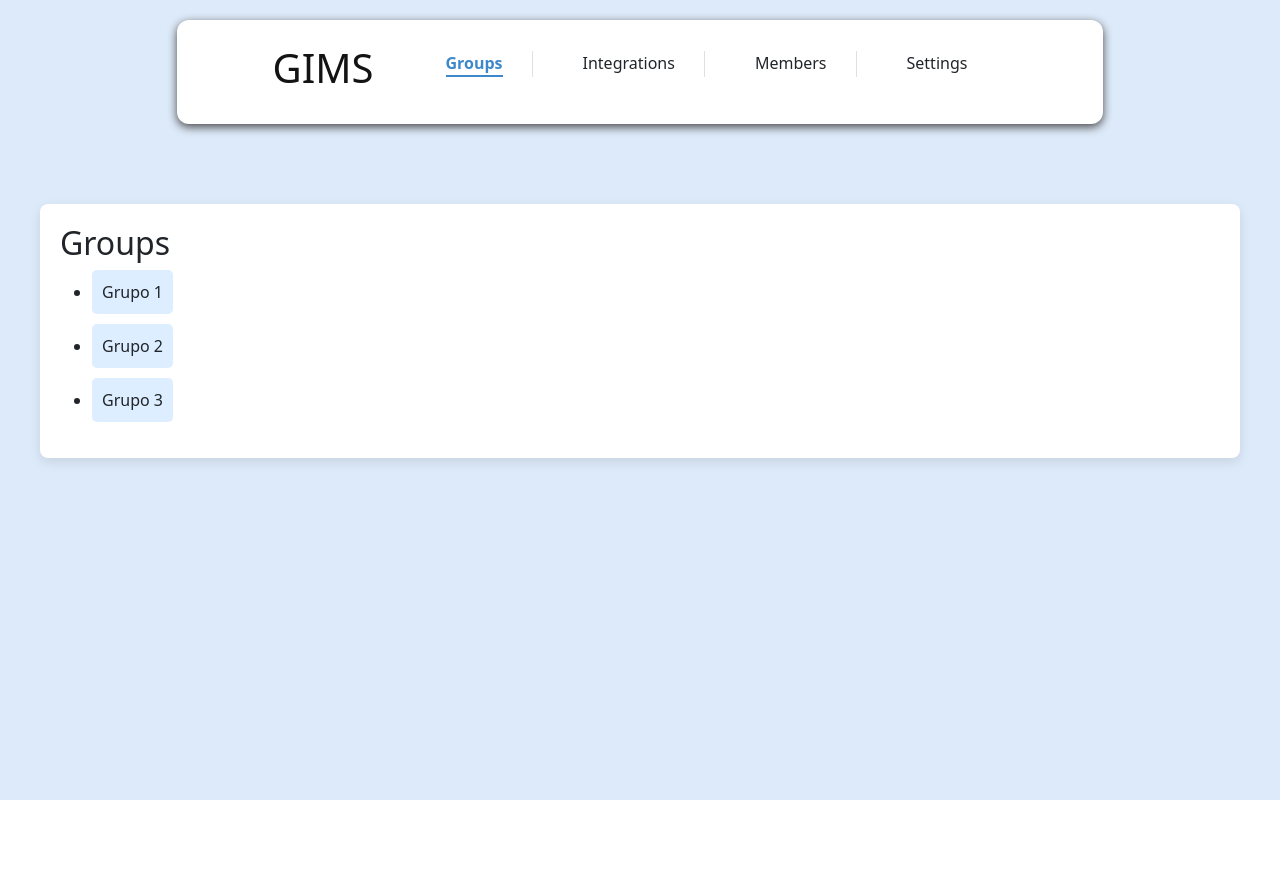
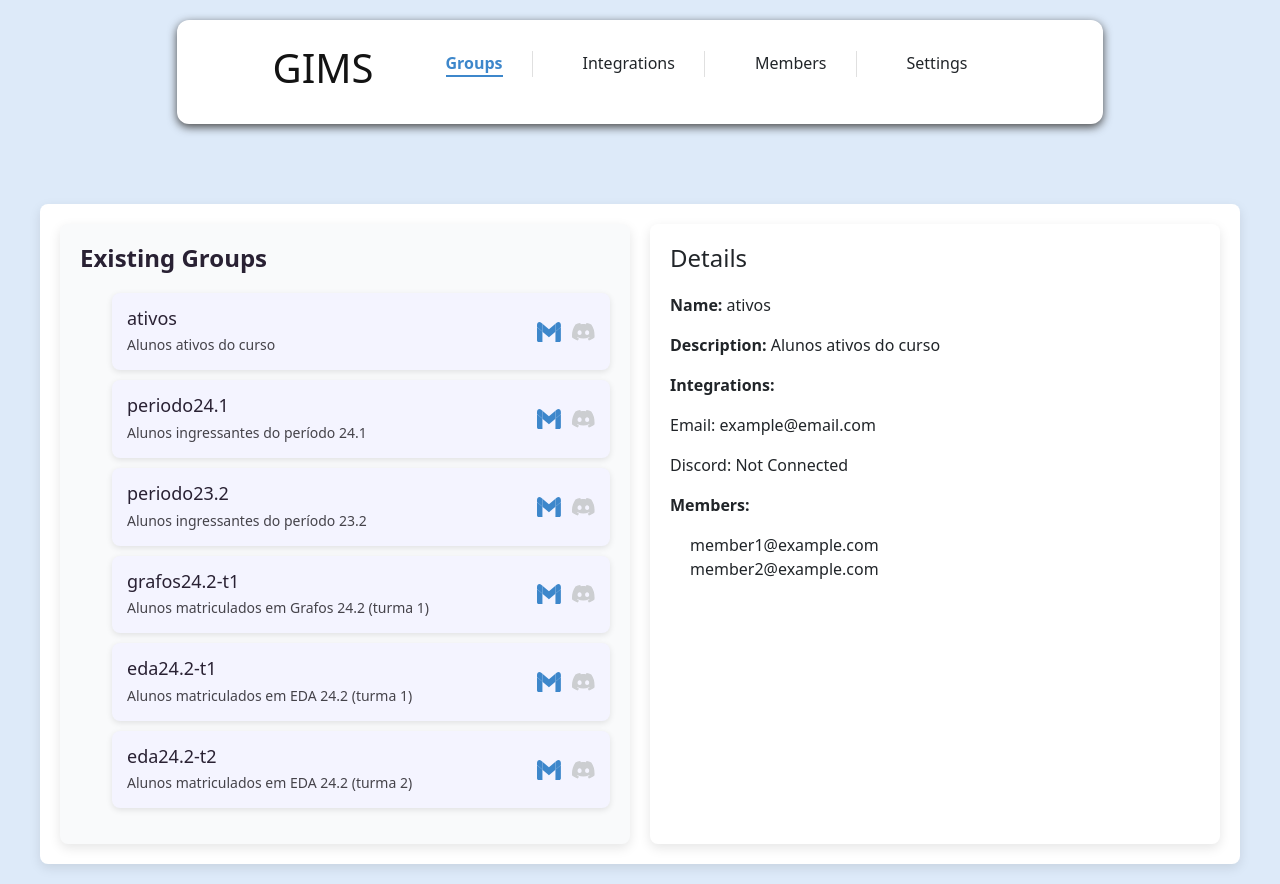
Before and after one commit to GIMS-P1-2024-1/frontend, a React (Create React App) app in the folder easy-comm/: page /home/groups in a window 1280 px wide. Before the commit the page ends 800 px from the top, so only its background shows below. Built offline with nearby package versions, Linux system fonts and the light colour scheme.

Commit message:
primeira versao de groups

```diff
--- a/easy-comm/src/features/home/Home.css
+++ b/easy-comm/src/features/home/Home.css
@@ -8,7 +8,6 @@
     min-height: 100vh;
 }
 
-/* Estilo para o conteúdo da home */
 .home-content {
     display: flex;
     justify-content: space-between;
@@ -19,31 +18,5 @@
     padding: 20px;
     border-radius: 8px;
     box-shadow: 0px 4px 12px rgba(0, 0, 0, 0.1);
-    margin-top: 40px; /* Adiciona margem entre a navegação e o conteúdo */
+    margin-top: 40px;
 }
-
-/* Estilo para a seção de grupos */
-.group-section {
-    width: 45%;
-}
-
-.group-section ul {
-    list-style: none;
-    padding: 0;
-}
-
-.group-item {
-    background-color: #dceeff;
-    padding: 10px;
-    margin-bottom: 10px;
-    border-radius: 5px;
-}
-
-/* Estilo para a seção de detalhes */
-.details-section {
-    width: 45%;
-    background-color: #f0f4f8;
-    padding: 20px;
-    border-radius: 5px;
-    box-shadow: inset 0px 1px 3px rgba(0, 0, 0, 0.1);
-}
--- /dev/null
+++ b/easy-comm/src/features/home/components/GroupDetails.css
@@ -0,0 +1,22 @@
+.group-details {
+    background-color: #ffffff;
+    padding: 16px;
+    border-radius: 8px;
+    box-shadow: 0 2px 10px rgba(0, 0, 0, 0.1);
+}
+
+.detail-item {
+    margin-bottom: 16px;
+}
+
+.members-list {
+    list-style-type: none;
+    padding: 0;
+}
+
+.members-list li {
+    background-color: #f4f4f4;
+    padding: 8px;
+    margin-bottom: 4px;
+    border-radius: 4px;
+}
--- /dev/null
+++ b/easy-comm/src/features/home/components/Groups.css
@@ -0,0 +1,80 @@
+.group-management {
+    display: flex;
+    justify-content: space-between;
+    gap: 20px;
+    width: 100%;
+    max-width: 1200px;
+}
+
+.group-list {
+    flex: 1;
+    background-color: #f9fafb;
+    border-radius: 8px;
+    padding: 20px;
+    box-shadow: 0 4px 12px rgba(0, 0, 0, 0.1);
+}
+
+.group-list h2 {
+    margin-bottom: 20px;
+    font-size: 24px;
+    font-weight: bold;
+    color: #292133;
+}
+
+.group-item {
+    display: flex;
+    justify-content: space-between;
+    align-items: center;
+    padding: 15px;
+    border-radius: 8px;
+    background-color: #f4f4ff;
+    margin-bottom: 10px;
+    transition: background-color 0.2s ease;
+    box-shadow: 0 2px 6px rgba(0, 0, 0, 0.1);
+    cursor: pointer;
+}
+
+.group-item:hover {
+    background-color: #e6e8ff;
+}
+
+.group-info h3 {
+    margin: 0;
+    font-size: 18px;
+    color: #292133;
+}
+
+.group-info p {
+    margin: 5px 0 0;
+    color: #45434a;
+    font-size: 14px;
+}
+
+.group-icons {
+    display: flex;
+    align-items: center;
+    gap: 10px;
+}
+
+.group-icons img {
+    width: 24px;
+    height: 24px;
+}
+
+.group-details {
+    flex: 1;
+    background-color: #ffffff;
+    border-radius: 8px;
+    padding: 20px;
+    box-shadow: 0 4px 12px rgba(0, 0, 0, 0.1);
+}
+
+.group-details h2 {
+    margin-bottom: 20px;
+    font-size: 24px;
+}
+
+.group-details ul {
+    padding-left: 20px;
+    list-style: none;
+}
--- a/easy-comm/src/features/home/components/Groups.js
+++ b/easy-comm/src/features/home/components/Groups.js
@@ -1,14 +1,63 @@
-import React from 'react';
+import React, { useState } from 'react';
 
-const Groups = () => (
-    <div className="content-section">
-        <h2>Groups</h2>
-        <ul>
-            <li className="group-item">Grupo 1</li>
-            <li className="group-item">Grupo 2</li>
-            <li className="group-item">Grupo 3</li>
-        </ul>
-    </div>
-);
+import './Groups.css';
+import Discord from'./discord_icon.svg'
+import Gmail from './gmail_icon.svg'
+
+
+const groups = [
+    { title: 'ativos', description: 'Alunos ativos do curso' },
+    { title: 'periodo24.1', description: 'Alunos ingressantes do período 24.1' },
+    { title: 'periodo23.2', description: 'Alunos ingressantes do período 23.2' },
+    { title: 'grafos24.2-t1', description: 'Alunos matriculados em Grafos 24.2 (turma 1)' },
+    { title: 'eda24.2-t1', description: 'Alunos matriculados em EDA 24.2 (turma 1)' },
+    { title: 'eda24.2-t2', description: 'Alunos matriculados em EDA 24.2 (turma 2)' }
+
+    // Adicione mais grupos se necessário...
+];
+
+const Groups = () => {
+    const [selectedGroup, setSelectedGroup] = useState(groups[0]);
+
+    const handleGroupClick = (group) => {
+        setSelectedGroup(group);
+    };
+
+    return (
+        <div className="group-management">
+            <div className="group-list">
+                <h2>Existing Groups</h2>
+                <ul>
+                    {groups.map((group, index) => (
+                        <li key={index} className={`group-item ${selectedGroup.title === group.title ? 'selected' : ''}`} onClick={() => handleGroupClick(group)}>
+                            <div className="group-info">
+                                <h3>{group.title}</h3>
+                                <p>{group.description}</p>
+                            </div>
+                            <div className="group-icons">
+                                <img src={Gmail} alt="Gmail Icon" />
+                                <img src={Discord} alt="Discord Icon" />
+                            </div>
+                        </li>
+                    ))}
+                </ul>
+            </div>
+
+            <div className="group-details">
+                <h2>Details</h2>
+                <p><strong>Name:</strong> {selectedGroup.title}</p>
+                <p><strong>Description:</strong> {selectedGroup.description}</p>
+                <p><strong>Integrations:</strong></p>
+                <p>Email: example@email.com</p>
+                <p>Discord: Not Connected</p>
+                <p><strong>Members:</strong></p>
+                <ul>
+                    <li>member1@example.com</li>
+                    <li>member2@example.com</li>
+                </ul>
+            </div>
+        </div>
+    );
+};
 
 export default Groups;
--- /dev/null
+++ b/easy-comm/src/features/home/components/GroupsList.css
@@ -0,0 +1,33 @@
+.group-list {
+    list-style-type: none;
+    padding: 0;
+    margin: 0;
+}
+
+.group-card {
+    display: flex;
+    justify-content: space-between;
+    background-color: #f0f0f0;
+    margin-bottom: 8px;
+    padding: 16px;
+    border-radius: 8px;
+    cursor: pointer;
+    transition: background-color 0.3s ease;
+}
+
+.group-card:hover {
+    background-color: #dcdcdc;
+}
+
+.group-info {
+    flex-grow: 1;
+}
+
+.group-icons {
+    display: flex;
+    align-items: center;
+}
+
+.gmail-icon, .discord-icon {
+    margin-left: 10px;
+}
```
Also changed, not shown: easy-comm/src/features/home/components/GroupDetails.js (added, +37 -0 lines), easy-comm/src/features/home/components/GroupsList.js (added, +28 -0 lines), easy-comm/src/features/home/components/discord_icon.svg (added), easy-comm/src/features/home/components/gmail_icon.svg (added).
